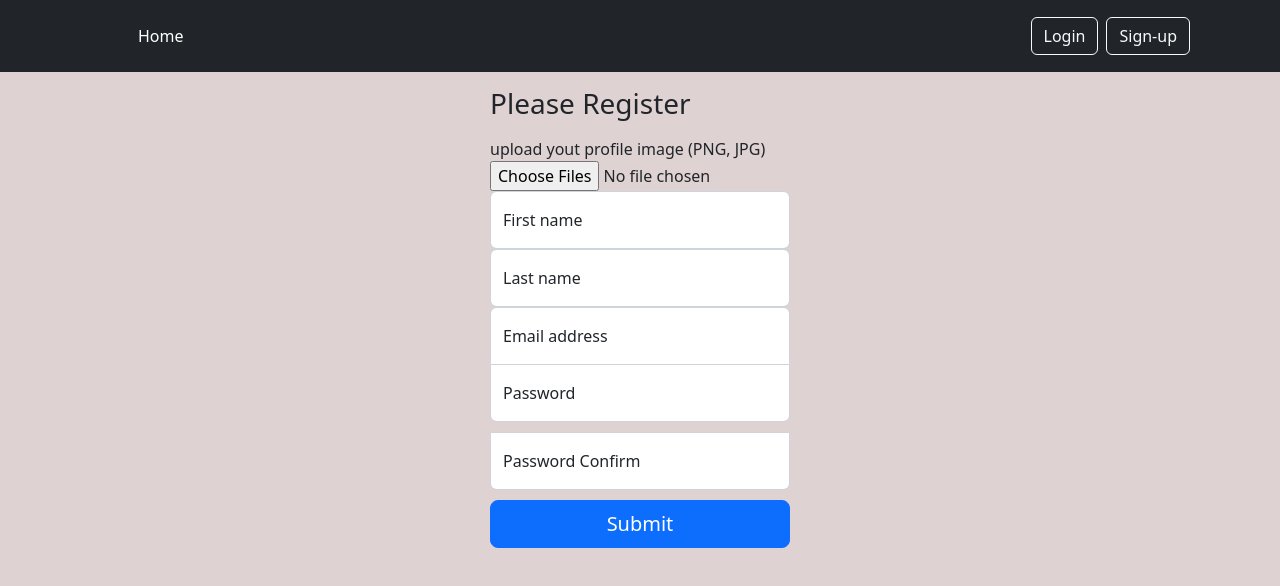
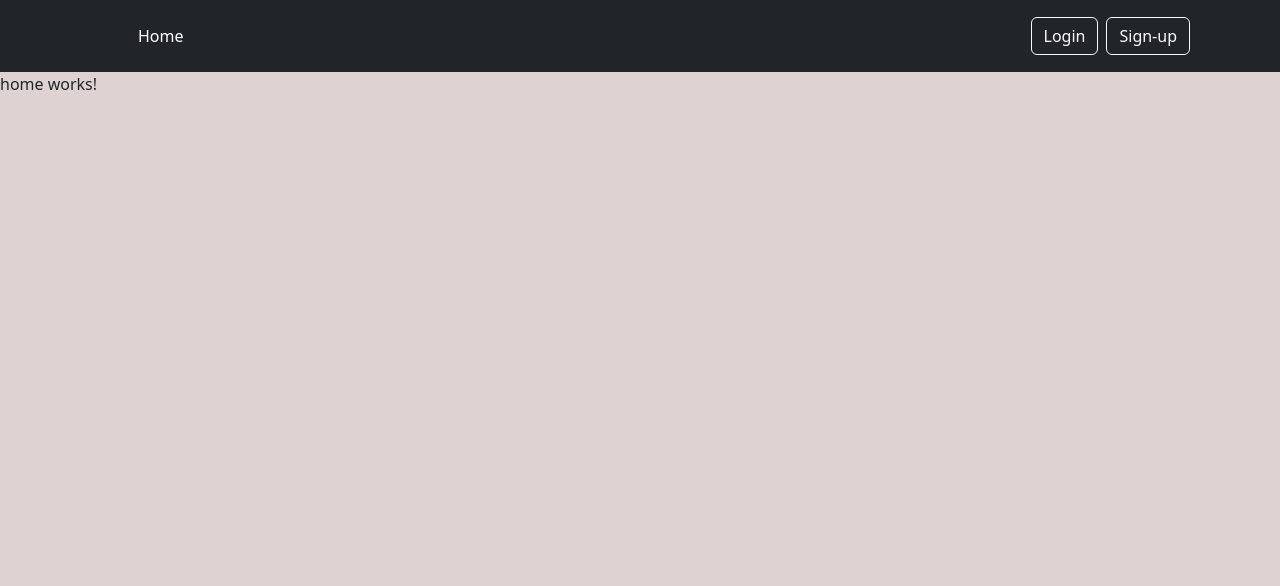
Before and after one commit to soukainna/login_page, an Angular app in the folder front_angular/: page / in a window 1280 px wide. Shown: the top 586 px of the page. Built offline with nearby package versions, Linux system fonts and the light colour scheme.

Commit message:
add the router outlet

```diff
--- a/front_angular/src/app/app.component.html
+++ b/front_angular/src/app/app.component.html
@@ -16,5 +16,4 @@
     </div>
   </div>
 </header>
-
-<app-register></app-register>
+<router-outlet></router-outlet>
```
